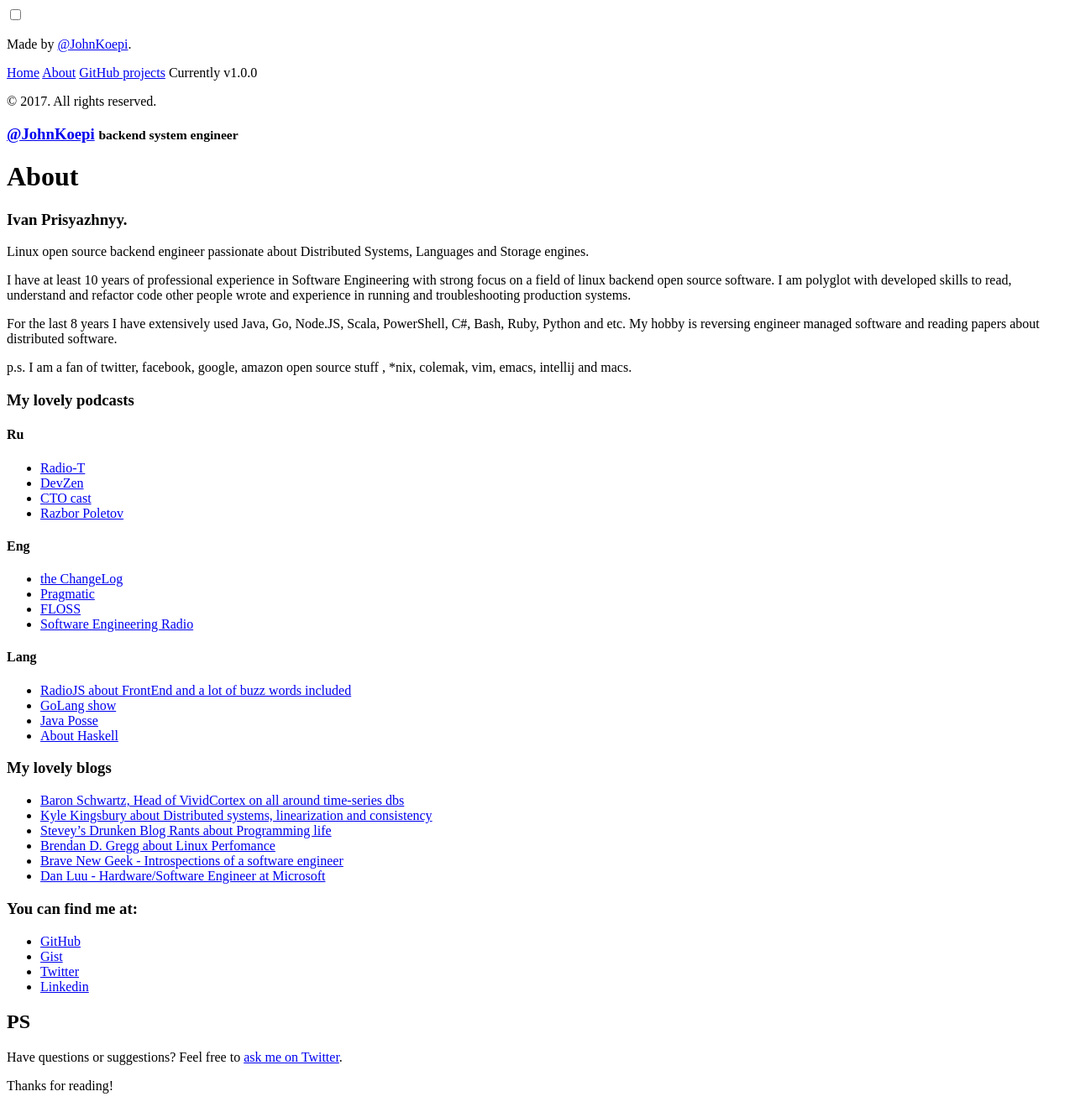
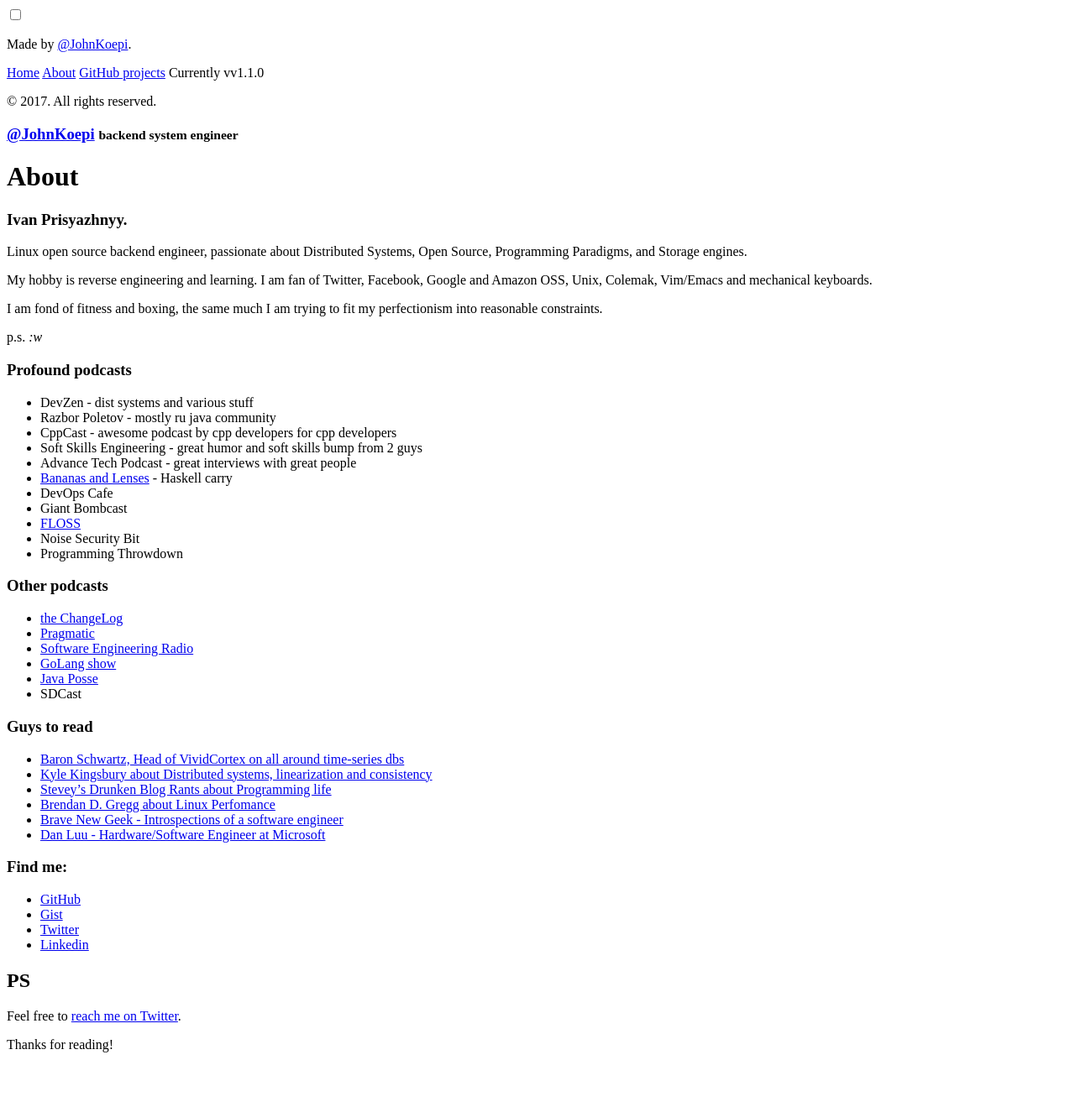
Before and after one commit to sitano/sitano.github.io, a Jekyll site: the page built from about.md, in a window 1280 px wide. Shown: the whole page at 84% size. Built offline with Jekyll 4.4.1, drawn with Linux system fonts in a browser that asks for light colours; Markdown is read by kramdown in place of the engine named in the settings; after the commit the page ends 1270 px from its top, so only the background shows below that.

Commit message:
update podcasts list

```diff
--- a/_config.yml
+++ b/_config.yml
@@ -1,6 +1,13 @@
-# Dependencies
-markdown:         redcarpet
-highlighter:      pygments
+# Jekyll 3 now only supports Kramdown for Markdown
+kramdown:
+  # Use GitHub flavored markdown, including triple backtick fenced code blocks
+  input: GFM
+  # Jekyll 3 and GitHub Pages now only support rouge for syntax highlighting
+  syntax_highlighter: rouge
+  syntax_highlighter_opts:
+    # Use existing pygments syntax highlighting css
+    css_class: 'highlight'
+
 
 # Permalinks
 permalink:        pretty
@@ -11,7 +18,6 @@ tagline:          'backend system engineer'
 description:      'Made by <a href="https://twitter.com/JohnKoepi" target="_blank">@JohnKoepi</a>.'
 url:              http://sitano.github.io
 baseurl:          '/'
-paginate:         5
 
 author:
   name:           'Ivan Prisyazhnyy'
@@ -28,7 +34,7 @@ comments:
     short_name: 'sitanogithubio'
 
 # Custom vars
-version:          1.0.0
+version:          v1.1.0
 
 github:
   repo:           https://github.com/sitano
--- a/about.md
+++ b/about.md
@@ -5,47 +5,41 @@ title: About
 
 ### Ivan Prisyazhnyy.
 
-Linux open source backend engineer passionate about Distributed Systems,
-Languages and Storage engines.
+Linux open source backend engineer, passionate about Distributed Systems,
+Open Source, Programming Paradigms, and Storage engines.
 
-I have at least 10 years of professional experience in Software Engineering
-with strong focus on a field of linux backend open source software.
-I am polyglot with developed skills to read, understand and refactor code
-other people wrote and experience in running and troubleshooting production
-systems.
+My hobby is reverse engineering and learning. I am fan of Twitter, Facebook,
+Google and Amazon OSS, Unix, Colemak, Vim/Emacs and mechanical keyboards.
 
-For the last 8 years I have extensively used Java, Go, Node.JS, Scala,
-PowerShell, C#, Bash, Ruby, Python and etc.
-My hobby is reversing engineer managed software and reading papers about
-distributed software.
+I am fond of fitness and boxing, the same much I am trying to fit my
+perfectionism into reasonable constraints.
 
-p.s. I am a fan of twitter, facebook, google, amazon open source stuff
-, \*nix, colemak, vim, emacs, intellij and macs.
+p.s. _:w_
 
-### My lovely podcasts
+### Profound podcasts
 
-#### Ru
+* DevZen - dist systems and various stuff
+* Razbor Poletov - mostly ru java community
+* CppCast - awesome podcast by cpp developers for cpp developers
+* Soft Skills Engineering - great humor and soft skills bump from 2 guys
+* Advance Tech Podcast - great interviews with great people
+* [Bananas and Lenses](http://bananasandlenses.net/) - Haskell carry
+* DevOps Cafe
+* Giant Bombcast
+* [FLOSS](https://twit.tv/shows/floss-weekly)
+* Noise Security Bit
+* Programming Throwdown
 
-* [Radio-T](http://www.radio-t.com/)
-* [DevZen](http://devzen.ru/)
-* [CTO cast](http://ctocast.com/)
-* [Razbor Poletov](http://razbor-poletov.com/)
-
-#### Eng
+### Other podcasts
 
 * [the ChangeLog](https://changelog.com/)
 * [Pragmatic](https://pragprog.com/podcasts)
-* [FLOSS](https://twit.tv/shows/floss-weekly)
 * [Software Engineering Radio](http://www.se-radio.net/)
-
-#### Lang
-
-* [RadioJS about FrontEnd and a lot of buzz words included](http://radiojs.ru/)
 * [GoLang show](http://golangshow.com/)
 * [Java Posse](http://javaposse.com/)
-* [About Haskell](http://bananasandlenses.net/)
+* SDCast
 
-### My lovely blogs
+### Guys to read
 
 * [Baron Schwartz, Head of VividCortex on all around time-series dbs](http://www.xaprb.com/)
 * [Kyle Kingsbury about Distributed systems, linearization and consistency](https://aphyr.com/)
@@ -54,7 +48,7 @@ p.s. I am a fan of twitter, facebook, google, amazon open source stuff
 * [Brave New Geek - Introspections of a software engineer](http://bravenewgeek.com/)
 * [Dan Luu - Hardware/Software Engineer at Microsoft](http://danluu.com/)
 
-### You can find me at:
+### Find me:
 
 * [GitHub](http://github.com/sitano)
 * [Gist](https://gist.github.com/sitano)
@@ -63,7 +57,7 @@ p.s. I am a fan of twitter, facebook, google, amazon open source stuff
 
 ## PS
 
-Have questions or suggestions? Feel free to [ask me on Twitter](https://twitter.com/JohnKoepi).
+Feel free to [reach me on Twitter](https://twitter.com/JohnKoepi).
 
 Thanks for reading!
 
```
Also changed, not shown: _posts/2013-12-31-whats-jekyll.md (deleted, +0 -12 lines), _posts/2014-01-01-example-content.md (deleted, +0 -122 lines), _posts/2014-01-02-introducing-lanyon.md (deleted, +0 -38 lines), _posts/2014-08-06-first-post.md (deleted, +0 -6 lines).
